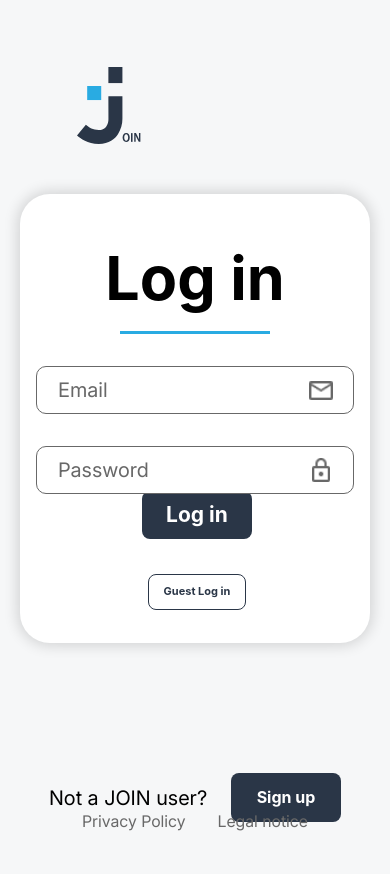
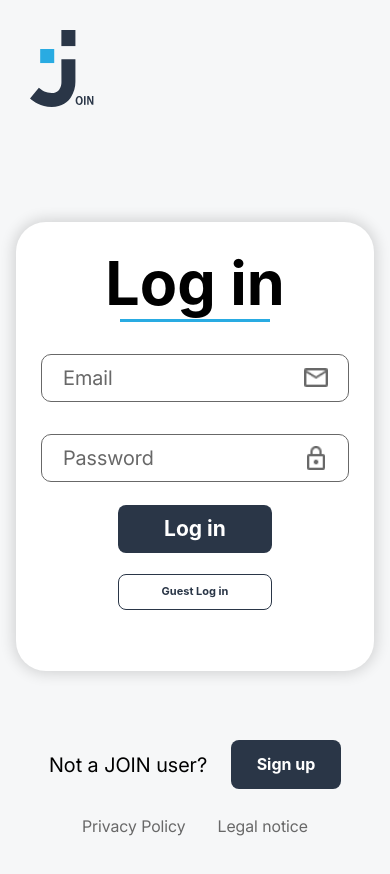
Before and after one commit to ITKadirKahraman/join, a plain HTML site: page html/login.html in a window 390 px wide. After the commit the page ends 844 px from the top, so only its background shows below. Drawn offline with Linux system fonts and the light colour scheme; a web font is replaced by a local one.

Commit message:
modify witdh

```diff
--- a/css/responsive.css
+++ b/css/responsive.css
@@ -1,6 +1,31 @@
 /* =========================
    RESPONSIVE LOGIN SITE
 ========================= */
+@media (max-width: 680px) {
+  .login-card {
+    box-sizing: border-box;
+    width: 100%;
+    max-width: 396px;
+    margin-left: auto !important;
+    margin-right: auto !important;
+    padding: var(--login-card-padding) !important;
+  }
+
+  .login-form {
+    width: 100%;
+    align-self: stretch;
+    border-radius: var(--login-card-radius);
+  }
+
+  .login-card h1 {
+    height: 56px !important;
+    width: 100% !important;
+    text-align: center;
+    margin-bottom: -8px;
+    white-space: nowrap;
+  }
+}
+
 @media (max-width: 600px) {
   .header-login .header-signup {
     display: none;
@@ -21,12 +46,14 @@
 
   .login-buttons {
     flex-direction: column;
-    align-items: center;
-    gap: 21px;
+    align-items: center !important;
+    gap: 21px !important;
+    margin-top: 20px !important;
+    width: 100% !important;
   }
 
   .login-buttons .btn-secondary {
-    width: 98px;
+    width: 50% !important;
     min-height: 36px;
     white-space: nowrap;
     font-size: 11px;
@@ -34,38 +61,17 @@
   }
 
   .btn-primary-login {
-    width: 98px;
-  }
-
-  .login-card {
-    box-sizing: border-box;
-    width: 100%;
-    max-width: 396px;
-    margin-left: auto !important;
-    margin-right: auto !important;
-  }
-
-  .login-form {
-    width: 100%;
-    align-self: stretch;
-    border-radius: var(--login-card-radius);
+    width: 50% !important;
   }
 
   .header-login {
-    margin-bottom: 120px;
+    padding: 30px 122px 0 30px !important;
   }
 
   .main-content {
-    flex: 1;
     min-width: 0;
-    width: 100%;
-    display: flex;
-    justify-content: center;
-    align-items: center;
-    padding: 60px 16px 30px;
+    padding: 20px 16px 30px !important;
     margin: 0;
-    transform: none;
-    box-sizing: border-box;
   }
 
   .header-login .logo img {
@@ -81,6 +87,7 @@
     width: 100%;
     height: 49px;
     margin: 20px auto;
+    margin-top: -100px;
     font-family: var(--font-family);
     font-weight: var(--font-weight-regular);
     font-style: normal;
@@ -100,17 +107,6 @@
     letter-spacing: 0%;
   }
 
-  .login-card h1 {
-    font-family: var(--font-family);
-    font-size: 47px;
-    font-weight: var(--login-title-font-weight);
-    line-height: var(--login-title-line-height);
-    color: var(--login-title-color);
-    text-align: center;
-    margin-bottom: -8px;
-    white-space: nowrap;
-  }
-
   .signup-card {
     width: 396px;
     height: 595px;
@@ -125,4 +121,8 @@
     background-color: var(--login-underline-color);
     margin: 0;
   }
+
+  .footer {
+    transform: translateY(0) !important;
+  }
 }
```
